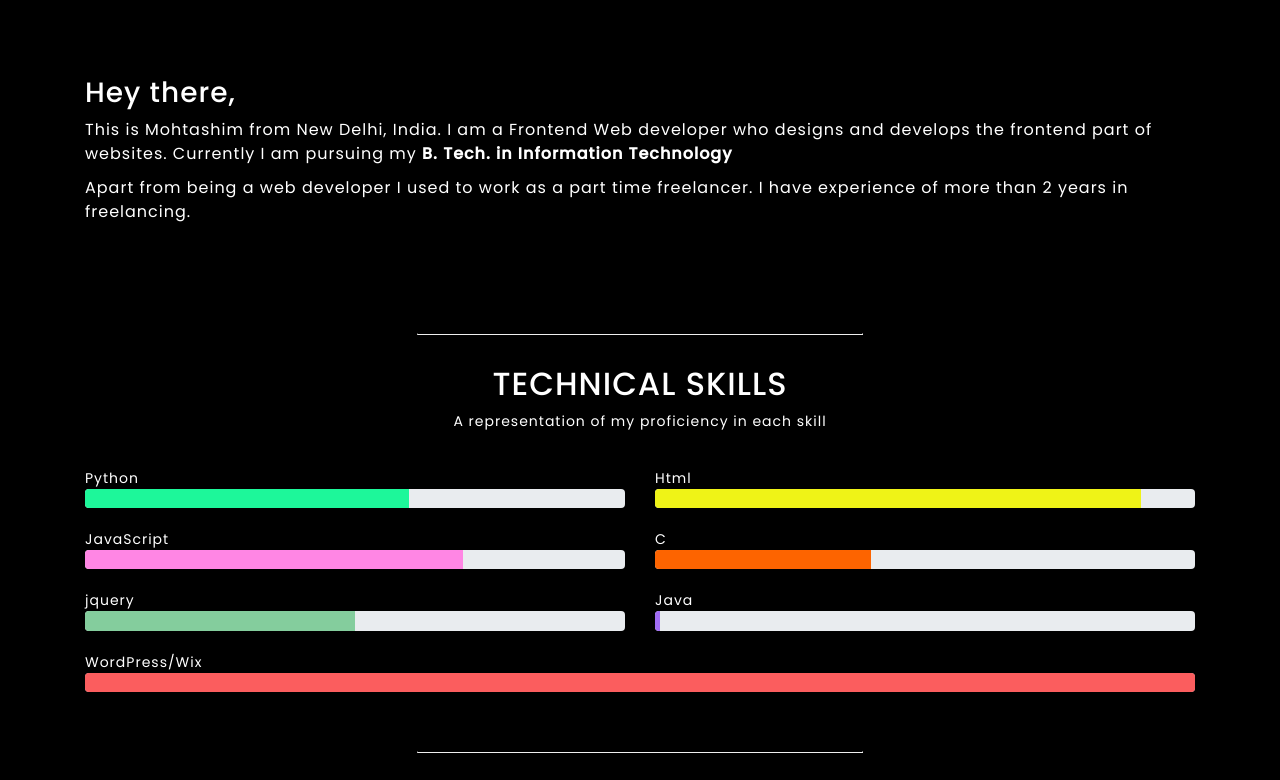
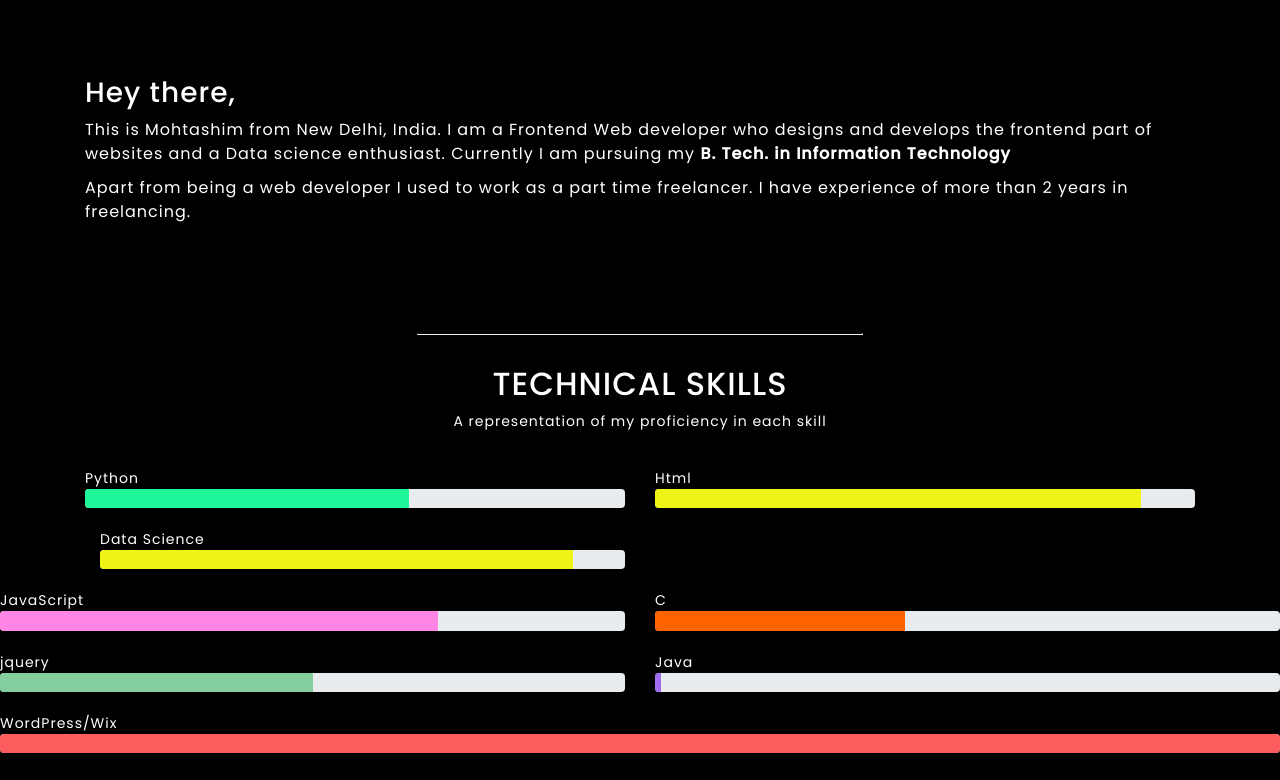
Before and after one commit to mohtashimkamran/mohtashimkamran.github.io, a plain HTML site: page index.html in a window 1280 px wide. Shown: the part 1452-2232 px from the top of the page. Drawn offline with nearby package versions, Linux system fonts and the light colour scheme.

Commit message:
Update index.html

```diff
--- a/index.html
+++ b/index.html
@@ -91,7 +91,7 @@
     <section class="about_text">
         <div class="container">
             <h3>Hey there,</h3>
-            <p class="about_para">This is Mohtashim from New Delhi, India. I am a Frontend Web developer who designs and develops the frontend part of websites.
+            <p class="about_para">This is Mohtashim from New Delhi, India. I am a Frontend Web developer who designs and develops the frontend part of websites and a Data science enthusiast.
                  Currently I am pursuing my
                 <b>B. Tech. in Information Technology</b>
             </p>
@@ -125,6 +125,13 @@
                 <div class="progress">
                     <div class="progress-bar" role="progressbar" style="background-color:#eff317;width: 90%;"
                         aria-valuenow="90" aria-valuemin="0" aria-valuemax="100"></div>
+                </div> <br>
+            </div>
+        </div>
+        <div class="col-md-6">Data Science
+                <div class="progress">
+                    <div class="progress-bar" role="progressbar" style="background-color:#eff317;width: 90%;"
+                        aria-valuenow="40" aria-valuemin="0" aria-valuemax="100"></div>
                 </div> <br>
             </div>
         </div>
```
